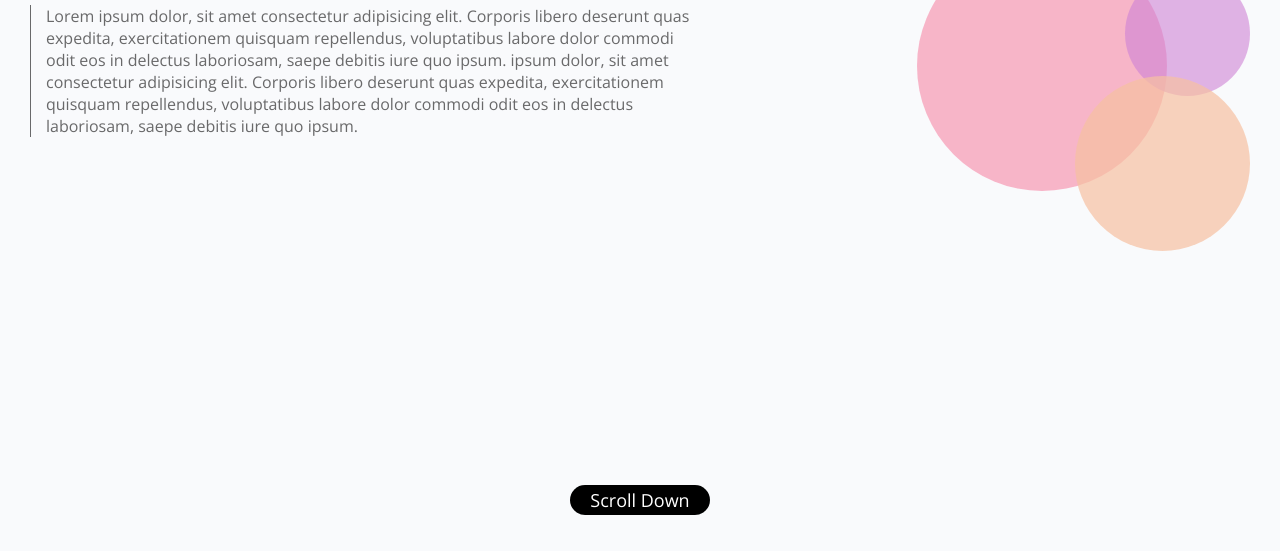
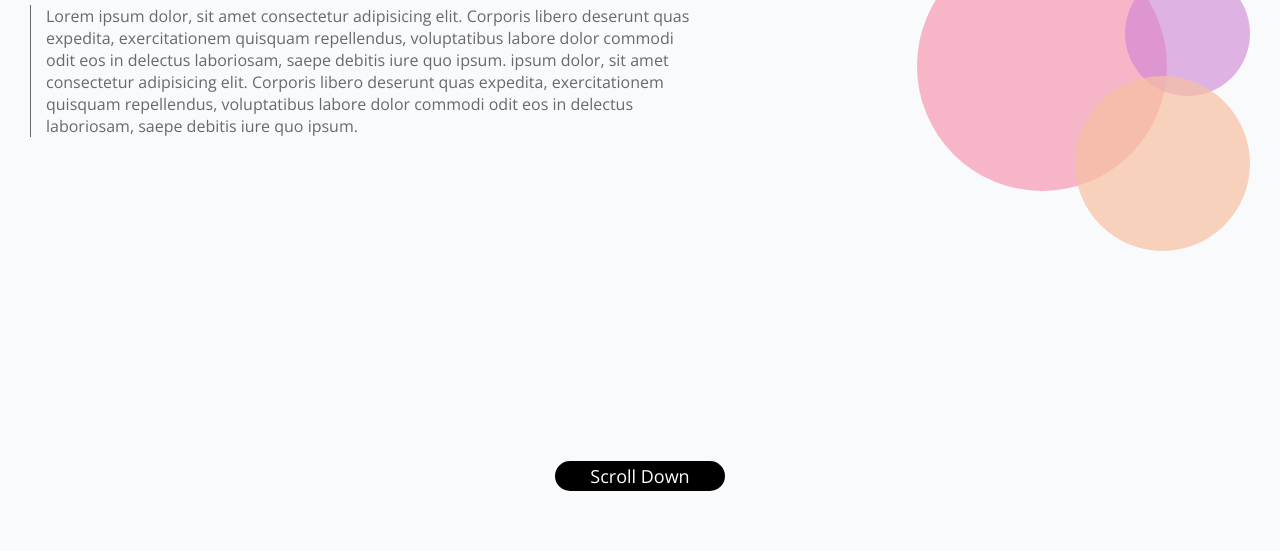
Before and after one commit to janetenedel/Html-Css-Lab-Part-1, a plain HTML site: page index.html in a window 1280 px wide. Shown: the part 249-800 px from the top of the page. Drawn offline with nearby package versions, Linux system fonts and the light colour scheme.

Commit message:
Html, Css - Lab Part 2

```diff
--- a/index.html
+++ b/index.html
@@ -7,7 +7,7 @@
     <meta http-equiv="X-UA-Compatible" content="ie=edge">
     <link href="https://fonts.googleapis.com/css?family=Open+Sans" rel="stylesheet">
     <link rel="stylesheet" href="styles.css">
-    <title>Html Css Lab Part 1</title>
+    <title>Html Css Lab Part 2</title>
 </head>
 
 <body>
--- a/styles.css
+++ b/styles.css
@@ -10,17 +10,10 @@ a{
     text-decoration: none;
     color: #69696a;
     font-size: 18px;
-    margin-left: 18px;
 }
 
 .logo {
     color: black;
-}
-
-nav {
-    display: flex;
-    justify-content: space-between;
-    height: 20vh;
 }
 
 .black-button {
@@ -28,18 +21,19 @@ nav {
     padding: 3px 20px;
     color: white;
     border-radius: 20px;
+    text-align: center;
 }
 
-.main-content {
-    width: 100%;
+nav {
     display: flex;
-    height: 68vh;
-    justify-content: space-between;
+    flex-direction: column;
 }
 
-.intro-text {
-    width: 60%;
+a {
+    display: block;
+    margin-bottom: 10px;
 }
+
 
 h1 {
     font-weight: 800;
@@ -51,6 +45,56 @@ p {
     border-left: 1px solid #69696a;
     color: #69696a;
     width: 90%;
+}
+
+.main-content {
+    margin-top: 30px;
+    margin-bottom: 30px;
+}
+
+.scroll-down {
+    background-color: black;
+    padding: 3px 20px;
+    color: white;
+    border-radius: 20px;
+    display: block;
+    max-width: 100%;
+    text-align: center;
+}
+
+@media only screen and (min-width: 768px) {
+
+    body {
+        height: 70vh;
+    }
+
+    nav {
+        display: flex;
+        justify-content: space-between;
+        flex-direction: row;
+        height: 20vh;
+        margin: 0;
+    }
+
+    a {
+        margin-left: 18px;
+        display: inline;
+    }
+
+    .logo {
+        margin-left: 0;
+    }
+
+    .main-content {
+        width: 100%;
+        display: flex;
+        height: 65vh;
+        justify-content: space-between;
+        margin: 0px;
+    }
+
+    .intro-text {
+        width: 60%;
     }
 
     .circles {
@@ -87,12 +131,7 @@ p {
     }
 
     .scroll-down {
-    background-color: black;
-    padding: 3px 20px;
-    color: white;
-    border-radius: 20px;
-    display: block;
-    width: 100px;
-    text-align: center;
         margin: 0px auto;
+        max-width: 130px;
     }
+}
```
Lines whose indentation alone changed are shown as unchanged.
